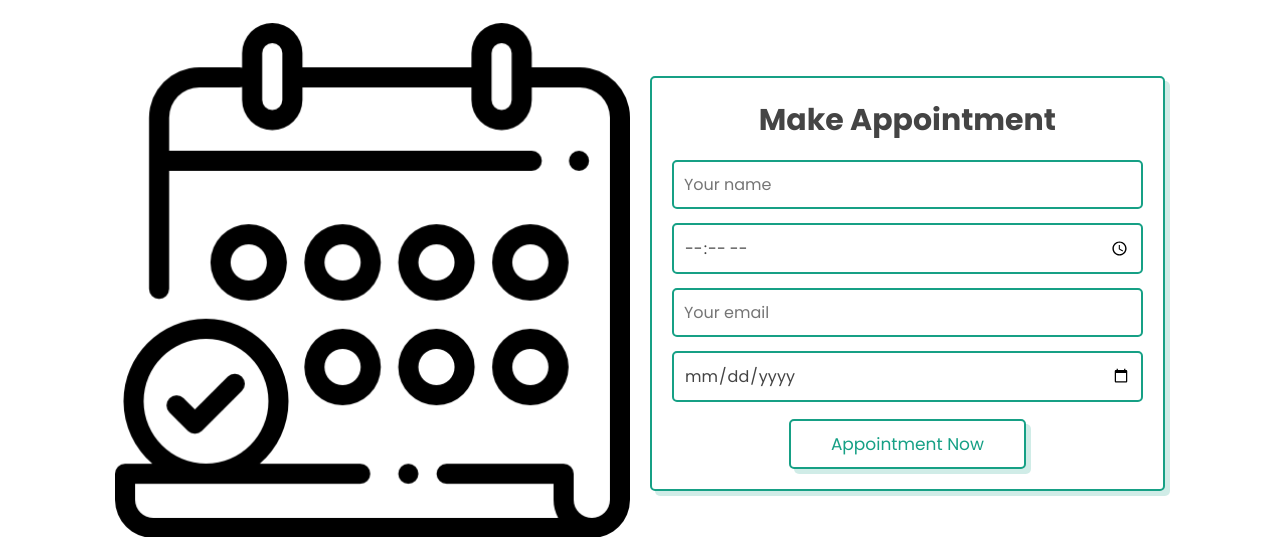
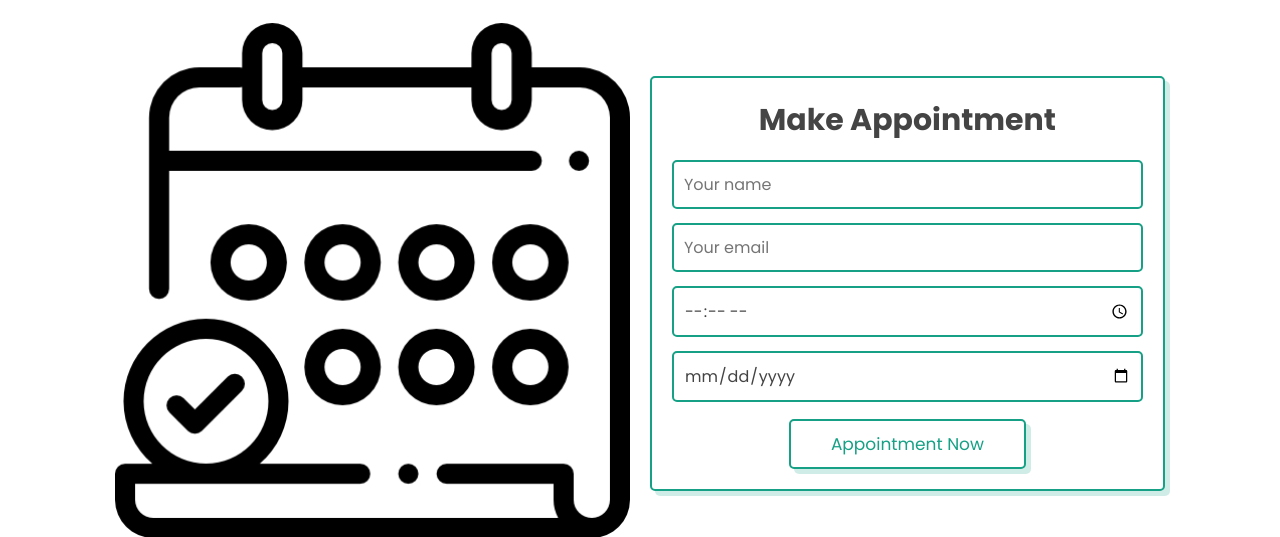
Before and after one commit to yuvan88/TARUMT-Voting-Systems, a PHP site: page / in a window 1280 px wide. Shown: the part 4420-4957 px from the top of the page. Run offline with PHP 8.4, Linux system fonts and the light colour scheme; the visitor is signed in with stand-in values (Sample User, id 1).

Commit message:
update booking

```diff
--- a/index.php
+++ b/index.php
@@ -1,22 +1,35 @@
 <?php
+session_start();  // Start the session to check user login status
 
-$conn = mysqli_connect('localhost', 'root', '', 'votingSystem') or die('connection failed');
+// Database connection
+$conn = mysqli_connect('localhost', 'root', '', 'votingSystem') or die('Connection failed');
+
+if (!isset($_SESSION['valid'])) {
+    echo '<p class="message">You must be logged in to make an appointment.</p>';
+    exit(); // Stop the script if the user is not logged in
+}
 
 if (isset($_POST['submit'])) {
 
+    // Collect form data and sanitize it
     $name = mysqli_real_escape_string($conn, $_POST['name']);
     $email = mysqli_real_escape_string($conn, $_POST['email']);
-    $time = $_POST['time']; // Updated to handle time input
-    $date = $_POST['date'];
+    $time = $_POST['time'];  // Time input
+    $date = $_POST['date'];  // Date input
 
-    $insert = mysqli_query($conn, "INSERT INTO `contact_form`(name, email, time, date) VALUES('$name','$email','$time','$date')") or die('query failed');
+    // Get user ID from session to link with the appointment
+    $user_id = $_SESSION['id'];  // Assuming the user ID is stored in the session
 
+    // Insert the appointment details into the contact_form table
+    $insert = mysqli_query($conn, "INSERT INTO `contact_form`(name, email, time, date, user_id)
+        VALUES('$name', '$email', '$time', '$date', '$user_id')") or die('Query failed');
+
+    // Check if the appointment was successfully inserted
     if ($insert) {
         $message[] = 'Appointment made successfully!';
     } else {
-        $message[] = 'Appointment failed';
+        $message[] = 'Appointment failed.';
     }
-
 }
 ?>
 
@@ -383,19 +396,18 @@ if (isset($_POST['submit'])) {
     </section>
     <!-- staff section ends -->
 
-    <!-- appointmenting section starts   -->
+    <!-- Appointment Section -->
     <section class="appointment" id="appointment">
-
         <h1 class="heading"> <span>appointment</span> now </h1>
 
         <div class="row">
-
             <div class="image">
                 <img src="image/appointment.png" alt="">
             </div>
 
             <form action="<?php echo $_SERVER['PHP_SELF']; ?>" method="post">
                 <?php
+                // Display success or error message
                 if (isset($message)) {
                     foreach ($message as $message) {
                         echo '<p class ="message">' . $message . '</p>';
@@ -405,14 +417,14 @@ if (isset($_POST['submit'])) {
 
                 <h3>Make Appointment</h3>
                 <input type="text" name="name" placeholder="Your name" class="box" required>
-                <input type="time" name="time" placeholder="Select time" class="box" required> <!-- Updated to time input -->
                 <input type="email" name="email" placeholder="Your email" class="box" required>
+                <input type="time" name="time" class="box" required> <!-- Time input -->
                 <input type="date" name="date" class="box" required>
                 <input type="submit" name="submit" value="Appointment Now" class="btn">
             </form>
         </div>
     </section>
-    <!-- appointmenting section ends -->
+    <!-- Appointment Section Ends -->
 
     <!-- review section starts  -->
     <section class="review" id="review">
```
